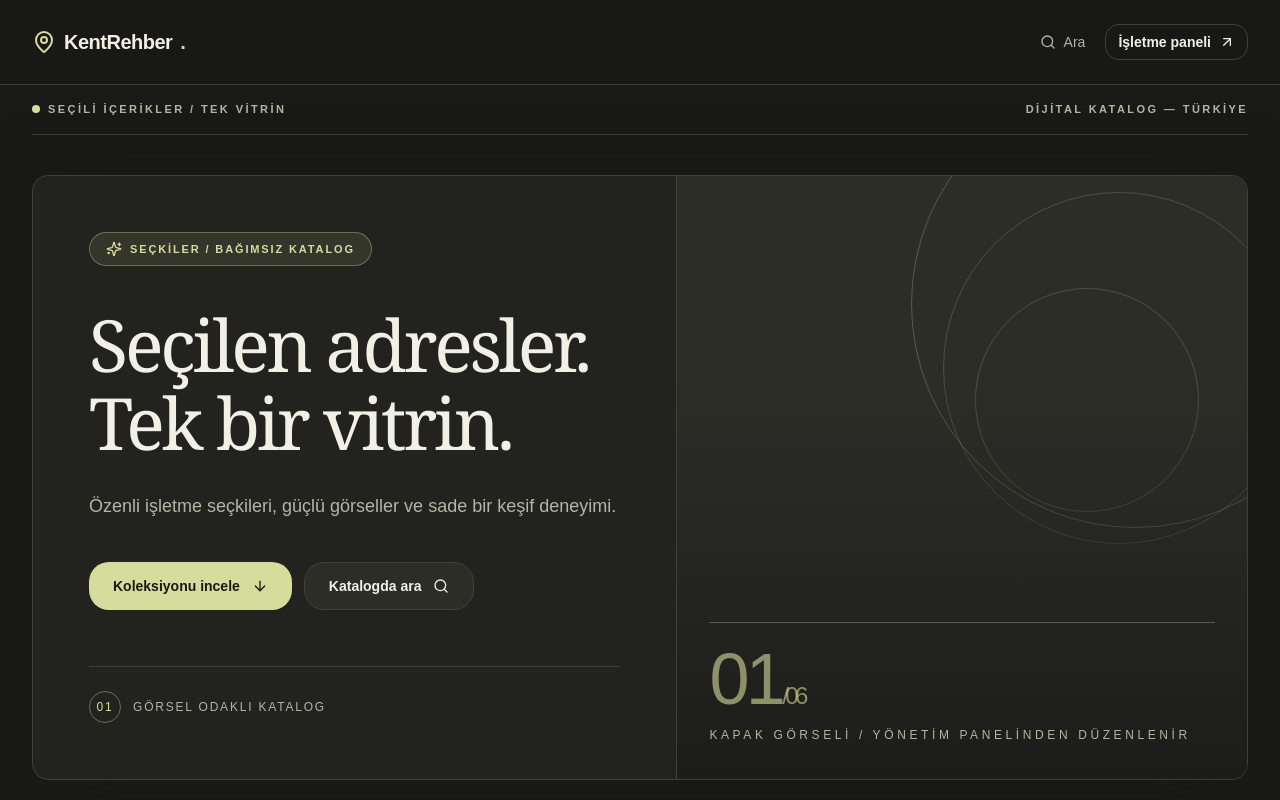
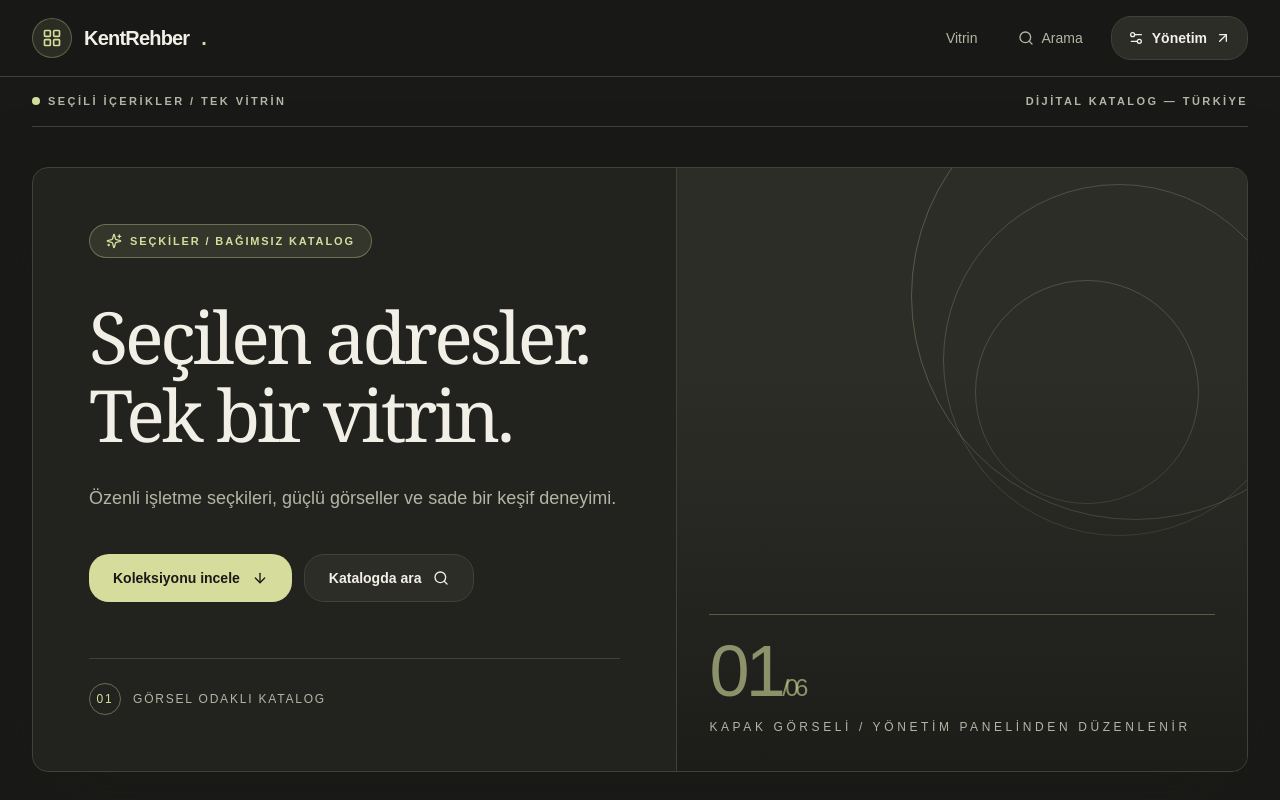
Before and after one commit to Aylaralimit/kentrehber, a Next.js app in the folder kentrehber/apps/web/: page / in a window 1280 px wide. Shown: the top 800 px of the page. Built offline with nearby package versions, Linux system fonts and the light colour scheme; no server answers.

Commit message:
design: unify catalog header, footer, metadata and remote images

```diff
--- a/kentrehber/apps/web/src/components/layout/header.tsx
+++ b/kentrehber/apps/web/src/components/layout/header.tsx
@@ -1,36 +1,35 @@
 import Link from 'next/link';
-import { ArrowUpRight, MapPin, Search } from 'lucide-react';
-import { Button } from '@kentrehber/ui/Button';
+import { ArrowUpRight, LayoutGrid, Search, Settings2 } from 'lucide-react';
+
 export function Header() {
   return (
     <header className="sticky top-0 z-30 border-b border-border bg-background/95 backdrop-blur-xl">
-      <div className="mx-auto flex max-w-7xl items-center justify-between gap-4 px-5 py-5 sm:px-8">
+      <div className="mx-auto flex max-w-7xl items-center justify-between gap-4 px-5 py-4 sm:px-8">
         <Link
           href="/"
           aria-label="KentRehber ana sayfa"
-          className="flex items-center gap-2 text-xl font-semibold tracking-tight"
+          className="flex items-center gap-3 text-xl font-bold tracking-[-0.04em]"
         >
-          <MapPin aria-hidden className="h-6 w-6 text-accent" />
-          KentRehber
-          <span aria-hidden className="text-accent">
-            .
+          <span className="inline-flex h-10 w-10 items-center justify-center rounded-lg border border-accent/30 bg-accent/10 text-accent">
+            <LayoutGrid aria-hidden className="h-5 w-5" />
           </span>
+          KentRehber<span className="text-accent">.</span>
         </Link>
-        <nav aria-label="Ana menü" className="flex items-center gap-3">
-          <Link
-            href="/ara"
-            className="flex min-h-11 items-center gap-2 rounded-md px-2 text-sm text-muted-foreground hover:text-accent focus-visible:outline-2 focus-visible:outline-accent"
-          >
+        <nav aria-label="Ana menü" className="flex items-center gap-2 sm:gap-4">
+          <Link href="/#katalog" className="hidden min-h-11 items-center px-3 text-sm text-muted-foreground hover:text-accent sm:inline-flex">
+            Vitrin
+          </Link>
+          <Link href="/ara" className="inline-flex min-h-11 items-center gap-2 rounded-lg px-3 text-sm text-muted-foreground hover:text-accent">
             <Search aria-hidden className="h-4 w-4" />
-            <span className="hidden sm:inline">Ara</span>
+            <span className="hidden sm:inline">Arama</span>
             <span className="sr-only sm:hidden">Arama sayfası</span>
           </Link>
-          <Button asChild variant="ghost" size="sm">
-            <Link href="/admin">
-              İşletme paneli
-              <ArrowUpRight aria-hidden className="h-4 w-4" />
-            </Link>
-          </Button>
+          <Link href="/admin" className="inline-flex min-h-11 items-center gap-2 rounded-lg border border-border bg-elevated px-3 text-sm font-semibold hover:border-accent sm:px-4">
+            <Settings2 aria-hidden className="h-4 w-4" />
+            <span className="hidden sm:inline">Yönetim</span>
+            <span className="sm:hidden">Panel</span>
+            <ArrowUpRight aria-hidden className="hidden h-4 w-4 sm:inline" />
+          </Link>
         </nav>
       </div>
     </header>
```
